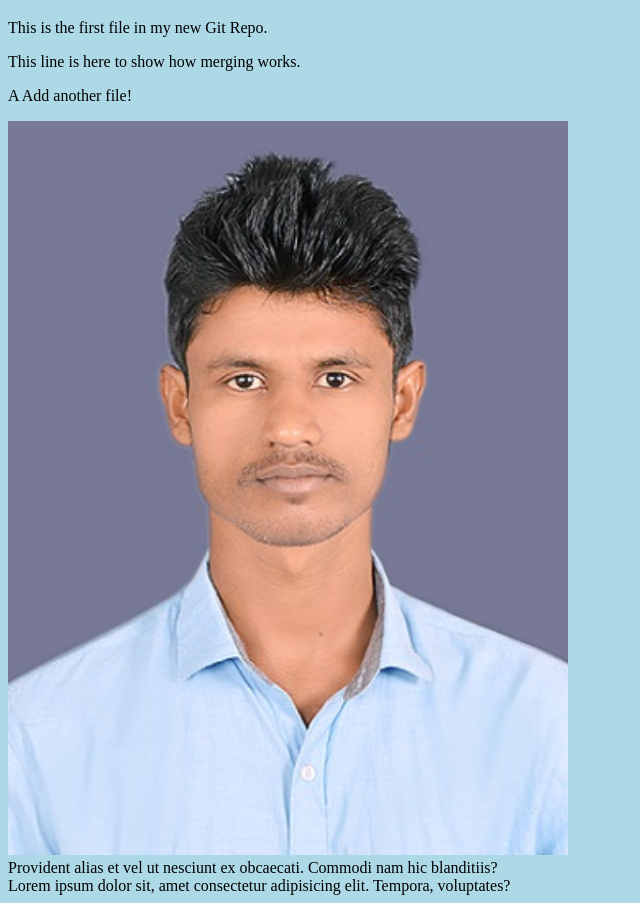
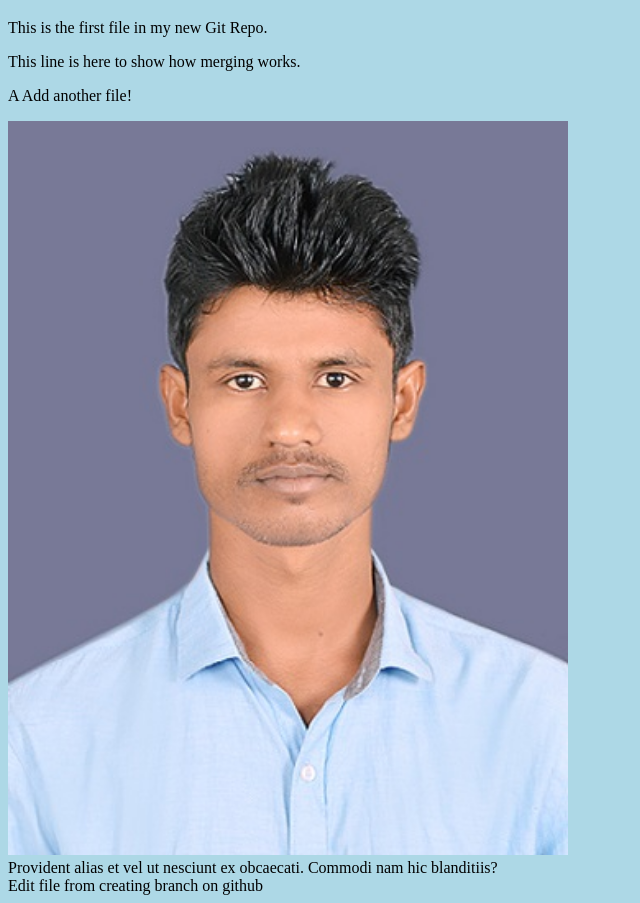
Before and after one commit to Subhashbarela/hello-worldDemo, a plain HTML site: page index.html in a window 1280 px wide. Shown: the part 61-964 px from the top of the page, without its empty margins (0-640 px from the left). Drawn offline with Linux system fonts and the light colour scheme.

Commit message:
Update index.html

```diff
--- a/index.html
+++ b/index.html
@@ -15,7 +15,7 @@
     style="width:50%;max-width:560px"></div>
     <div> Provident alias et vel ut nesciunt ex obcaecati. Commodi nam hic blanditiis?</div>
 
-    <div>Lorem ipsum dolor sit, amet consectetur adipisicing elit. Tempora, voluptates?</div>
+    <div>Edit file from creating branch on github </div>
 
 </body>
 </html>
```
